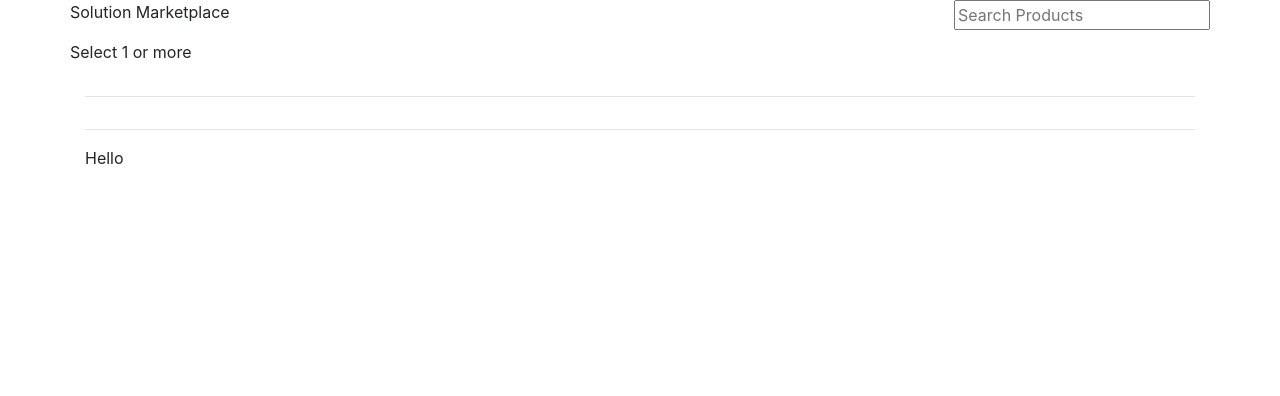
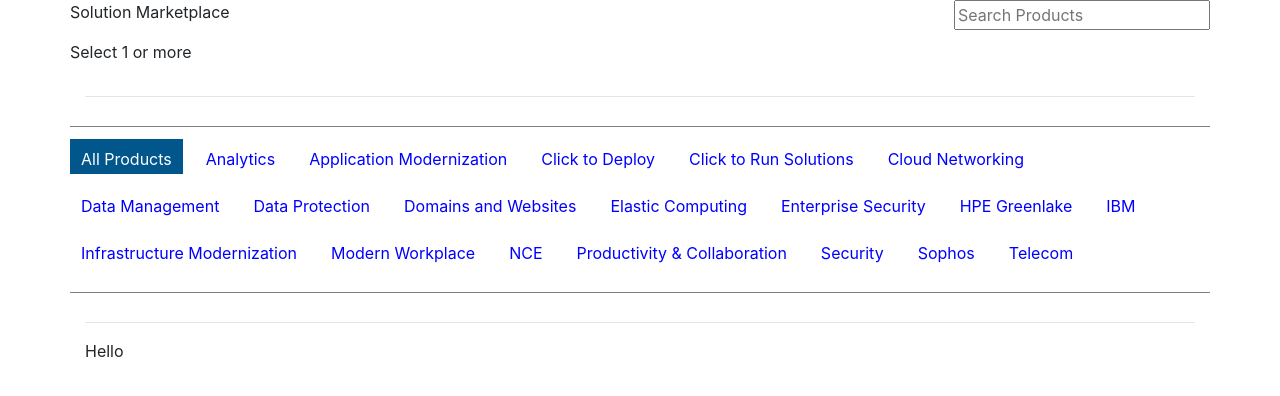
Before and after one commit to manojvuppu/mk-mp, an Angular app: page / in a window 1280 px wide. Shown: the top 396 px of the page. Built offline with nearby package versions, Linux system fonts and the light colour scheme.

Commit message:
6 files modified

```diff
--- a/src/app/prod-mp/prod-categories/prod-categories.component.css
+++ b/src/app/prod-mp/prod-categories/prod-categories.component.css
@@ -0,0 +1,33 @@
+:host {
+  display: block;
+  width: 100%;
+  min-height: 80px;
+  border-top: 1px solid gray;
+  border-bottom: 1px solid gray;
+  margin: 13px 0px;
+  padding-top: 12px;
+  padding-bottom: 12px;
+}
+
+.category-item {
+  padding: 8px 11px;
+  margin: 0px 12px 12px 0px;
+  font-size: 16px;
+  font-weight: 400;
+  height: 35px;
+}
+
+.category-selected {
+  color: white;
+  background: #01568c 0% 0% no-repeat padding-box;
+  cursor: hand;
+}
+
+.category-unselected {
+  color: blue;
+  background-color: white;
+  cursor: pointer;
+}
+span.category-item.category-unselected:hover {
+  color: purple;
+}
--- a/src/app/prod-mp/prod-categories/prod-categories.component.html
+++ b/src/app/prod-mp/prod-categories/prod-categories.component.html
@@ -0,0 +1,10 @@
+<div class="container-fluid">
+<div class="row">
+  <span class="category-item"
+    [ngClass]="{'category-selected': uiCat.selected, 'category-unselected': !uiCat.selected}"
+    (click)="selectCategory(uiCat)"
+    *ngFor="let uiCat of uiCategories">
+    {{ uiCat.category.displayName }}
+  </span>
+</div>
+</div>
--- a/src/app/prod-mp/prod-categories/prod-categories.component.ts
+++ b/src/app/prod-mp/prod-categories/prod-categories.component.ts
@@ -1,4 +1,6 @@
-import { Component, OnInit } from '@angular/core';
+import { Component, Input, OnInit } from '@angular/core';
+import { isAllProducts, UiCategory } from '../prod-model';
+import { ProdMpService } from '../prod-mp.service';
 
 @Component({
   selector: 'app-prod-categories',
@@ -7,9 +9,25 @@
 })
 export class ProdCategoriesComponent implements OnInit {
 
-  constructor() { }
+  @Input()
+  uiCategories: UiCategory[];
+
+  constructor(private marketplaceService:ProdMpService) { }
 
   ngOnInit() {
   }
 
+  selectCategory(uiCat: UiCategory) {
+    if (uiCat && !uiCat.selected) {
+      uiCat.selected = true;
+
+      if (isAllProducts(uiCat)) {
+        this.marketplaceService.clearAllFilters();
+      } else {
+        this.marketplaceService.uncheckAllProductsCategory();
+        this.marketplaceService.updateCategory(uiCat);
+      }
+    }
+  }
+
 }
--- a/src/app/prod-mp/prod-mp.component.html
+++ b/src/app/prod-mp/prod-mp.component.html
@@ -12,7 +12,7 @@
   </div>
   <hr />
   <div class="row">
-    <app-prod-categories></app-prod-categories>
+    <app-prod-categories [uiCategories]="uiCategories"></app-prod-categories>
   </div>
   <hr />
   <div class="row">
--- a/src/app/prod-mp/prod-mp.component.ts
+++ b/src/app/prod-mp/prod-mp.component.ts
@@ -35,31 +35,8 @@
         });
 
       this.uiCategories.unshift(this.prodMpService.CategoryOfAllProducts);
-      console.log("session");
-      let _categories = sessionStorage.getItem("UIcategories");
-      console.log(_categories);
-      let categoryArr: any = [];
-      if (_categories)
-        categoryArr = _categories.includes(",") ? _categories.split(",") : [_categories];
+      console.log('category', this.uiCategories);
 
-      categoryArr.forEach((selectedItems: any) => {
-        this.uiCategories.forEach((uicat, key) => {
-          if (uicat.category.displayName == selectedItems) {
-            uicat.selected = true;
-          }
-
-          if (uicat.category.displayName == "All Products") {
-            uicat.selected = false;
-          }
-
-          if (uicat.category.displayName != "All Products" && uicat.selected) {
-            this.prodMpService.updateCategory(uicat);
-          }
-          console.log("session");
-
-          console.log(categoryArr);
-        });
-      });
 
   });
 }
--- a/src/app/prod-mp/prod-mp.service.ts
+++ b/src/app/prod-mp/prod-mp.service.ts
@@ -53,6 +53,21 @@
         return productCategories;
       })
     );
+  }
+
+  clearAllFilters() {
+    this.selectedCategories.forEach((selCat) => {
+      selCat.selected = false;
+      selCat.uiSubCategories.forEach((selSubCat) => {
+        selSubCat.selected = false;
+      });
+    });
+
+    this.selectedCategories.length = 0;
+    this.selectedSubCategories.length = 0;
+    this.triggerSelecteCategoriesStream();
+    this.triggerSelecteSubCategoriesStream();
+    this.checkAllProductsCategory();
   }
 
   private _getAllProducts(): Observable<any[]> {
```
